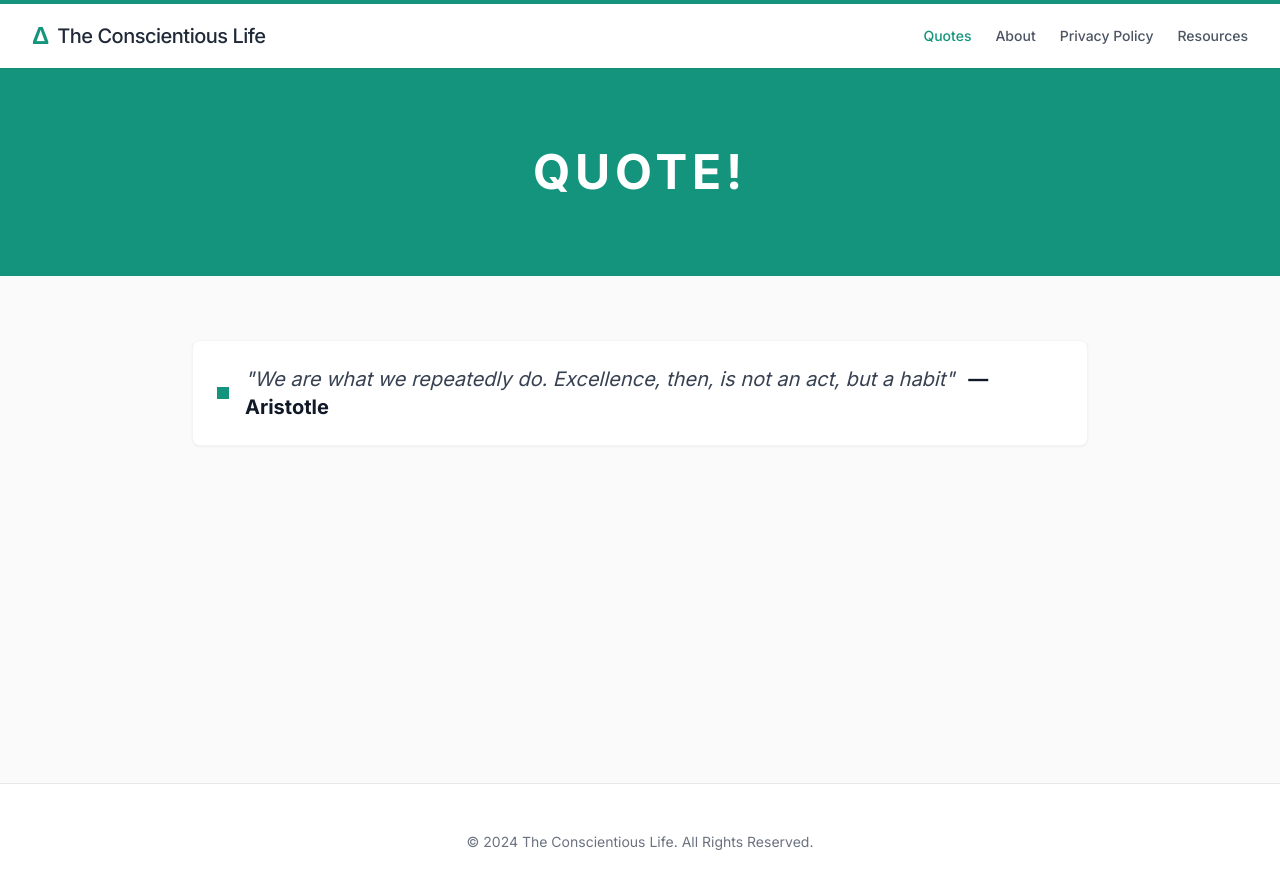
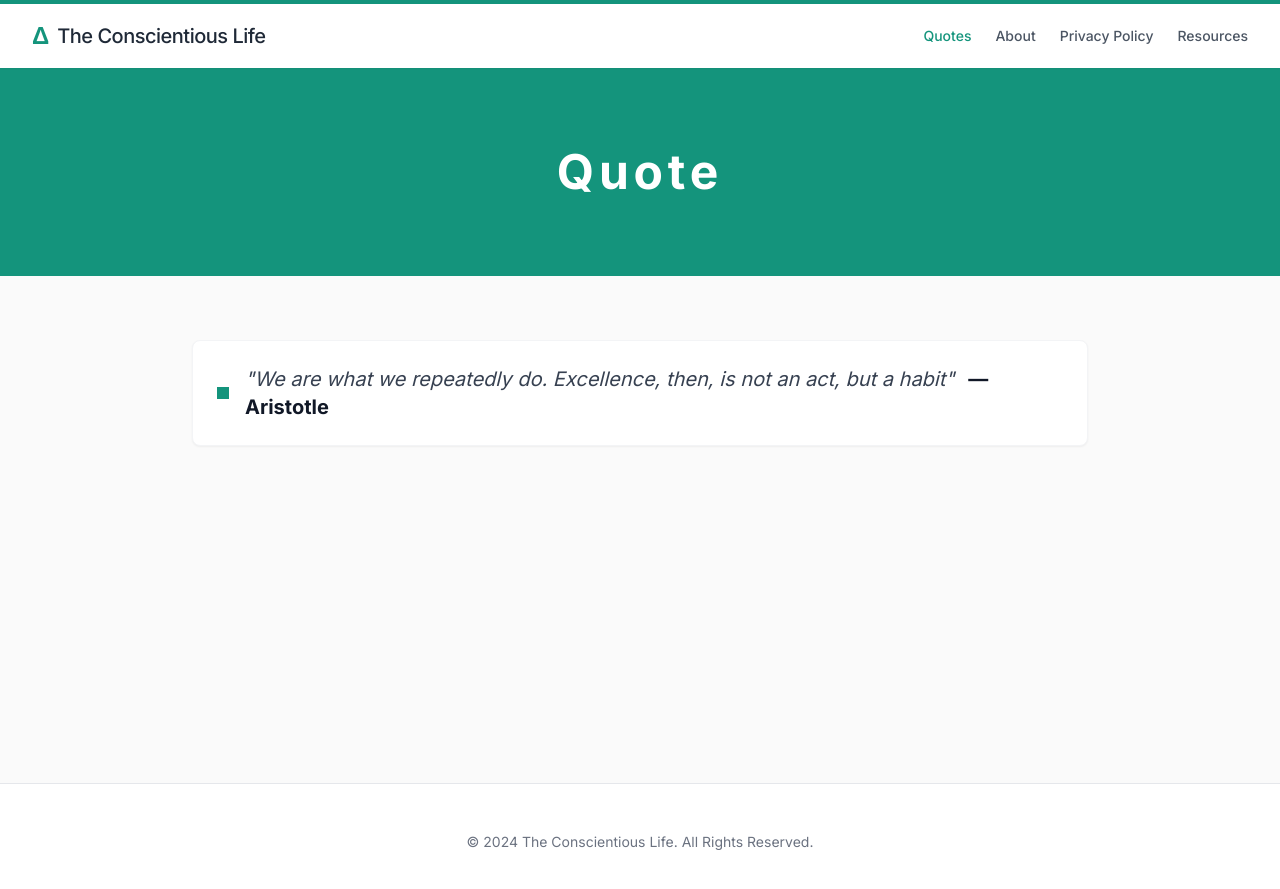
Before and after one commit to theconscientiouslife1-coder/TheCL, a Jekyll site: the page quotes.html, which Jekyll copies as it is, in a window 1280 px wide. Shown: the top 889 px of the page. Built offline with Jekyll 4.4.1, drawn with Linux system fonts in a browser that asks for light colours; nearby versions of some CDN libraries.

Commit message:
Update Quotes page heading to Quote

```diff
--- a/quotes.html
+++ b/quotes.html
@@ -47,7 +47,7 @@
 
     <section class="bg-[#14947c] py-20 text-center text-white">
         <div class="container mx-auto px-4">
-            <h1 class="text-4xl md:text-5xl font-bold uppercase tracking-widest">Quote!</h1>
+            <h1 class="text-4xl md:text-5xl font-bold tracking-widest">Quote</h1>
         </div>
     </section>
 
```
